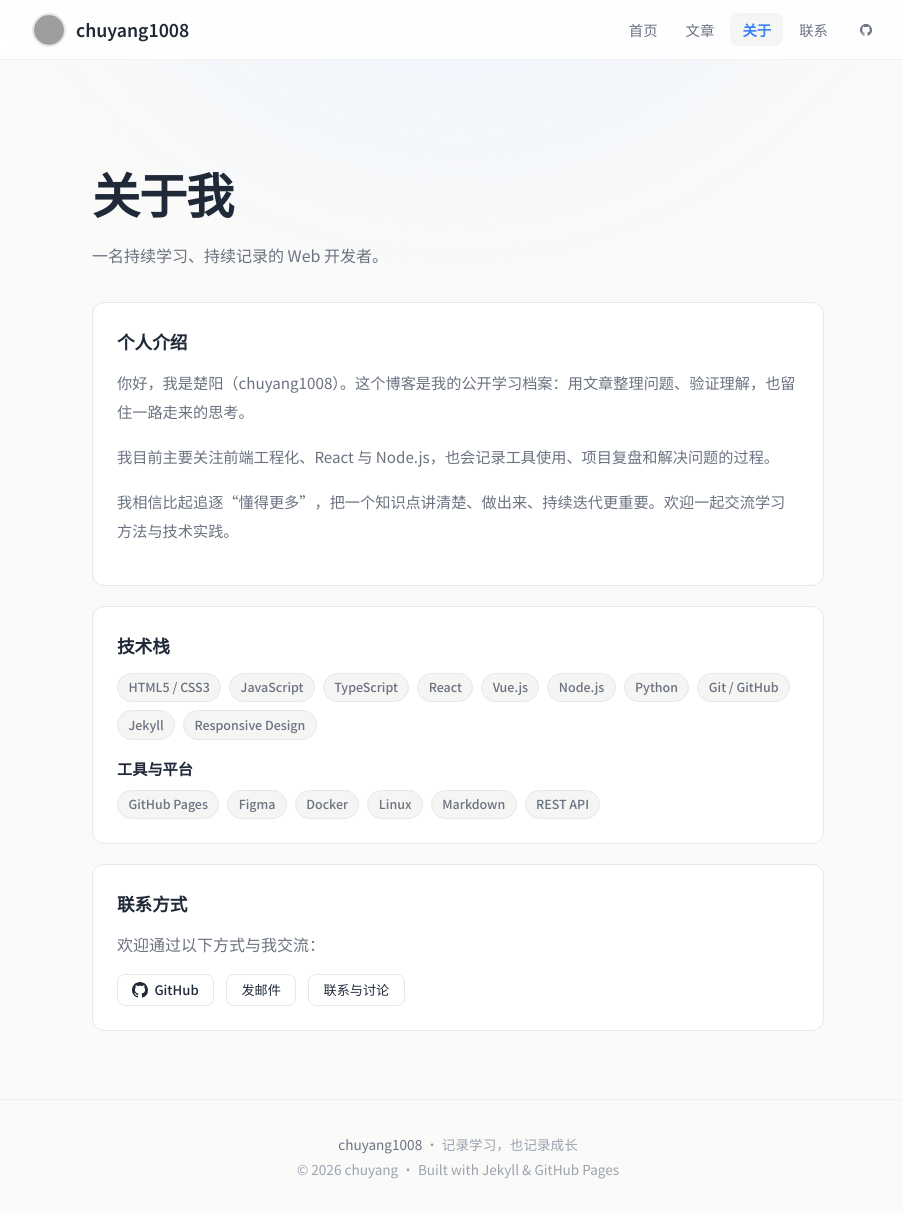
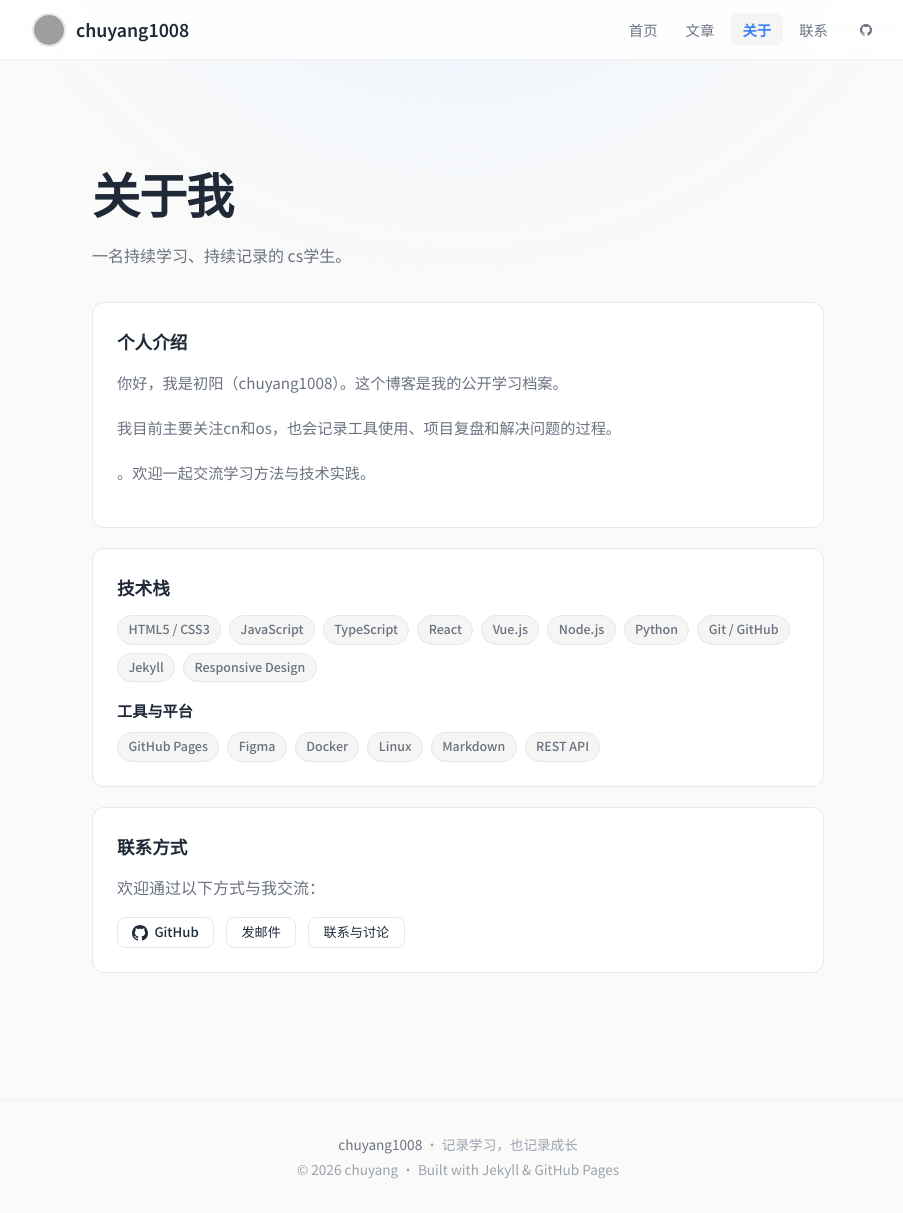
Before and after one commit to chuyang1008/chuyang1008.github.io, a Jekyll site: the page built from about.html, in a window 1280 px wide and 1213 px high. Shown: the whole window, without its empty margins (182-1085 px from the left). Built offline with Jekyll 4.4.1, drawn with Linux system fonts in a browser that asks for light colours; grey boxes are pictures that could not be loaded.

Commit message:
Update about.html

```diff
--- a/about.html
+++ b/about.html
@@ -5,19 +5,19 @@ title: 关于
 
 <div class="page-header">
   <h1>关于我</h1>
-  <p class="subtitle">一名持续学习、持续记录的 Web 开发者。</p>
+  <p class="subtitle">一名持续学习、持续记录的 cs学生。</p>
 </div>
 
 <section class="card">
   <h2 class="card-title">个人介绍</h2>
   <p class="about-text">
-    你好，我是楚阳（chuyang1008）。这个博客是我的公开学习档案：用文章整理问题、验证理解，也留住一路走来的思考。
+    你好，我是初阳（chuyang1008）。这个博客是我的公开学习档案。
   </p>
   <p class="about-text">
-    我目前主要关注前端工程化、React 与 Node.js，也会记录工具使用、项目复盘和解决问题的过程。
+    我目前主要关注cn和os，也会记录工具使用、项目复盘和解决问题的过程。
   </p>
   <p class="about-text">
-    我相信比起追逐“懂得更多”，把一个知识点讲清楚、做出来、持续迭代更重要。欢迎一起交流学习方法与技术实践。
+    。欢迎一起交流学习方法与技术实践。
   </p>
 </section>
 
```
